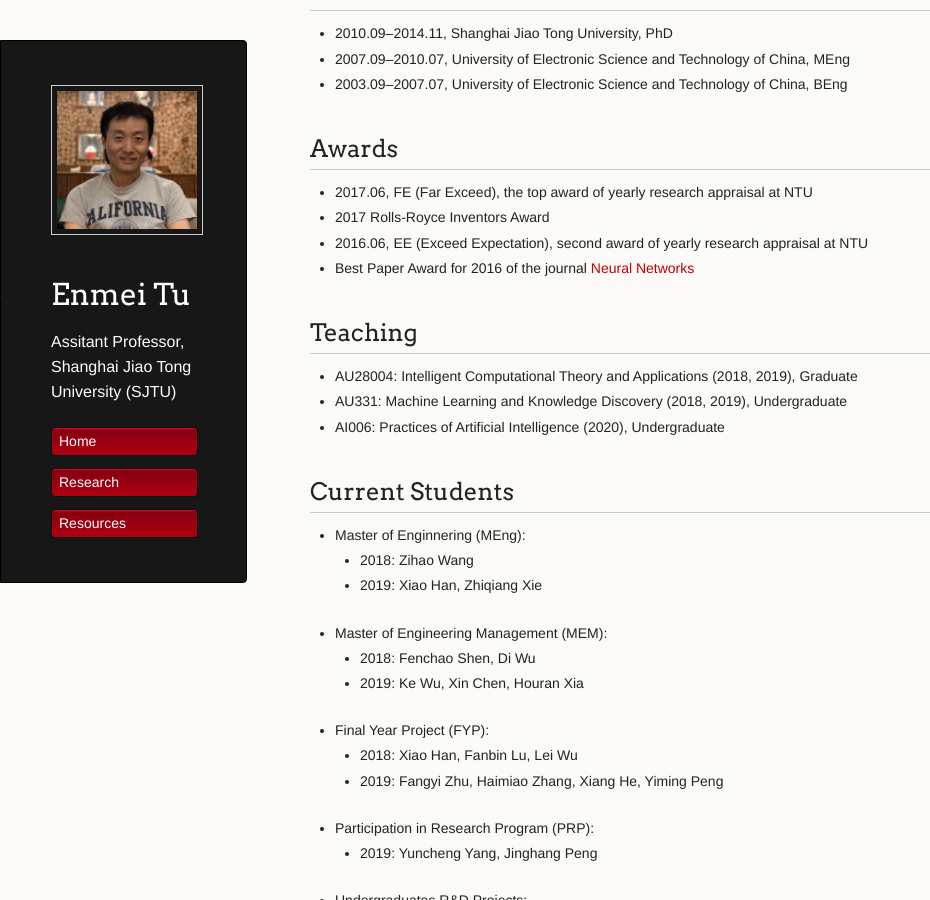
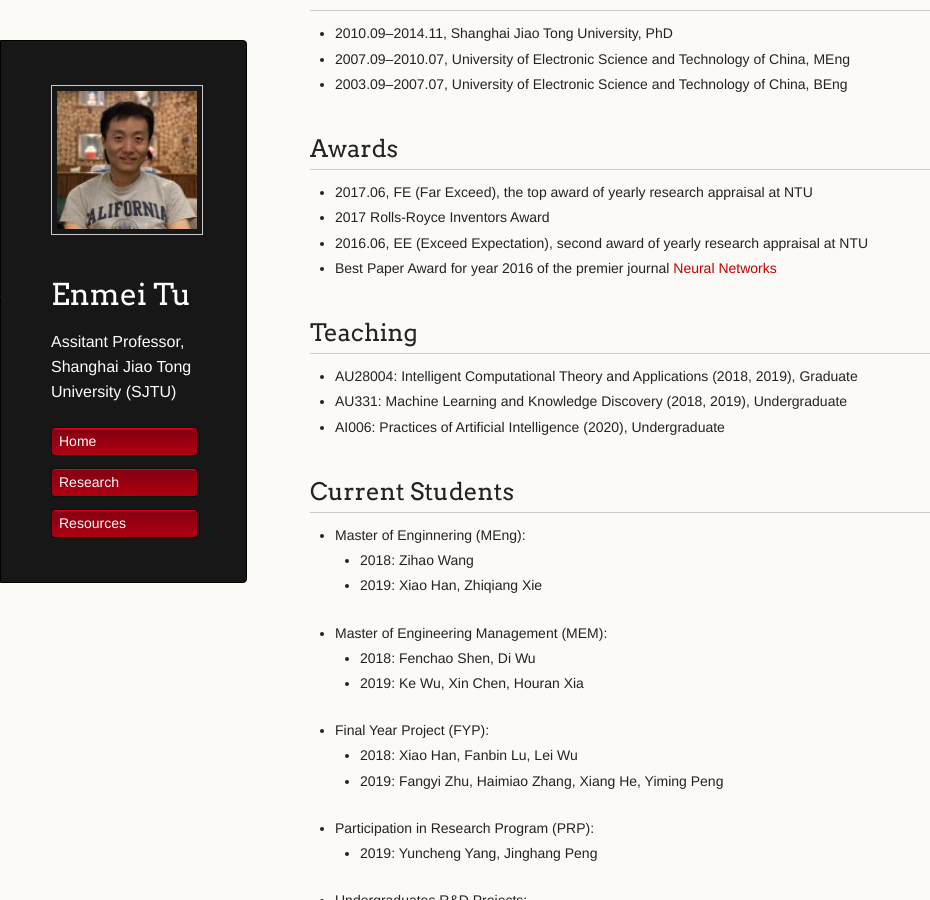
Before and after one commit to hellotem/enmeitu.github.io, a Jekyll site: the page built from index.md, in a window 1280 px wide and 900 px high, scrolled down 546 px. Shown: the whole window, without its empty margins (0-930 px from the left). Built offline with Jekyll 4.4.1, drawn with Linux system fonts in a browser that asks for light colours.

Commit message:
Update index.md

```diff
--- a/index.md
+++ b/index.md
@@ -29,7 +29,7 @@ Enmei obtained his PhD degree from [Shanghai Jiao Tong University (SJTU)](http:/
 * 2017.06, FE (Far Exceed), the top award of yearly research appraisal at NTU
 * 2017 Rolls-Royce Inventors Award
 * 2016.06, EE (Exceed Expectation), second award of yearly research appraisal at NTU
-* Best Paper Award for 2016 of the journal [Neural Networks](https://www.journals.elsevier.com/neural-networks)
+* Best Paper Award for year 2016 of the premier journal [Neural Networks](https://www.journals.elsevier.com/neural-networks)
 
 ## Teaching
 * AU28004: Intelligent Computational Theory and Applications (2018, 2019), Graduate
```
